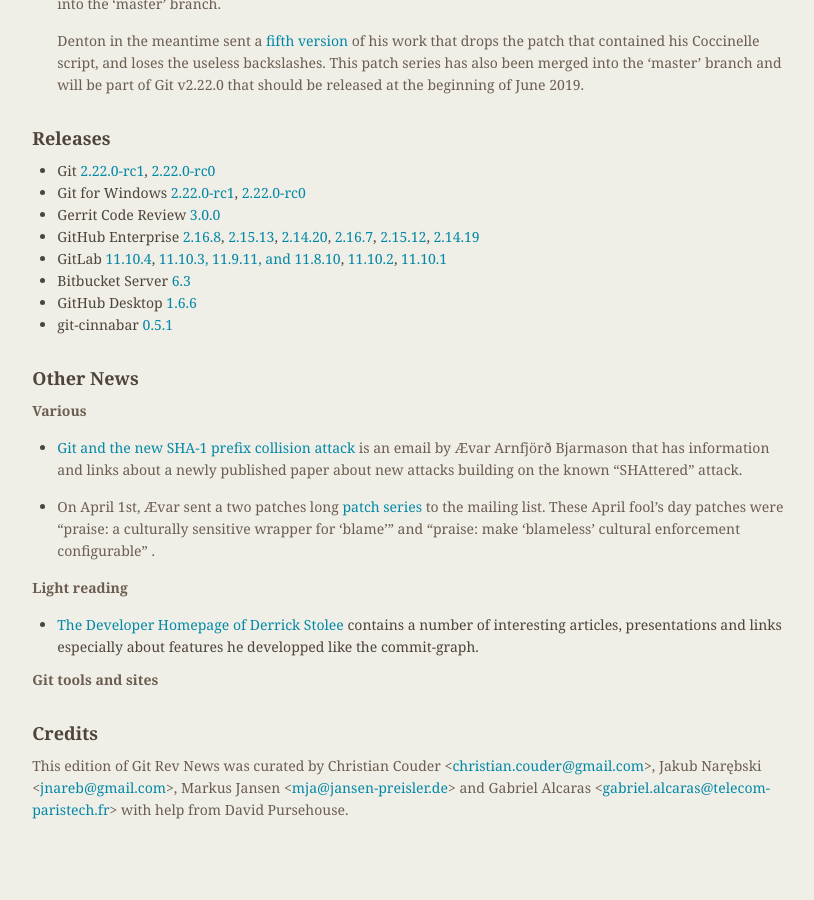
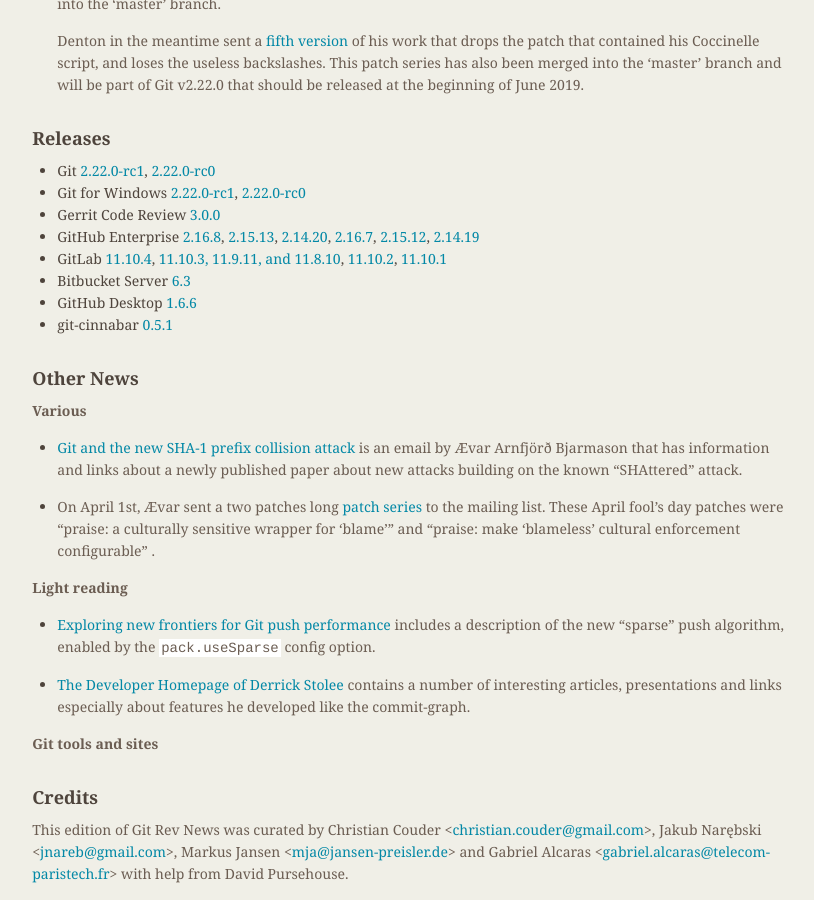
Before and after one commit to git/git.github.io, a Jekyll site: the page built from rev_news/drafts/edition-51.md, in a window 1280 px wide and 900 px high, scrolled down 2118 px. Shown: the whole window, without its empty margins (339-1153 px from the left). Built offline with Jekyll 4.4.1, drawn with Linux system fonts in a browser that asks for light colours; before the commit the page ends 2954 px from its top, so only the background shows below that.

Commit message:
Light reading: Git push blog post
Adding a recent post (written by me, sorry for the shameless self-
promotion) about the sparse push algorithm.

Also fix a small typo.

Signed-off-by: Derrick Stolee <dstolee@microsoft.com>

```diff
--- a/rev_news/drafts/edition-51.md
+++ b/rev_news/drafts/edition-51.md
@@ -200,9 +200,14 @@
 
 __Light reading__
 
+* [Exploring new frontiers for Git push performance](https://devblogs.microsoft.com/devops/exploring-new-frontiers-for-git-push-performance/)
+  includes a description of the new "sparse" push algorithm, enabled
+  by the `pack.useSparse` config option.
+
+
 * [The Developer Homepage of Derrick Stolee](https://stolee.dev/)
   contains a number of interesting articles, presentations and links
-  especially about features he developped like the commit-graph.
+  especially about features he developed like the commit-graph.
 
 __Git tools and sites__
 
```
